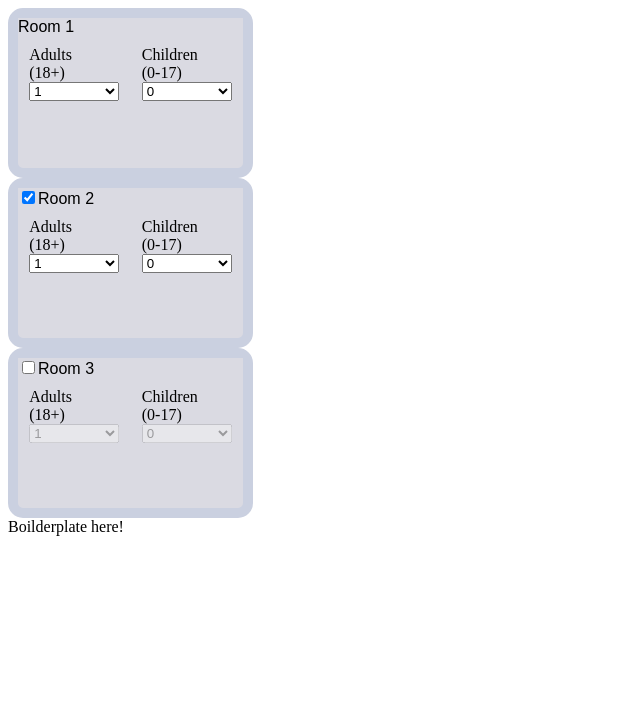
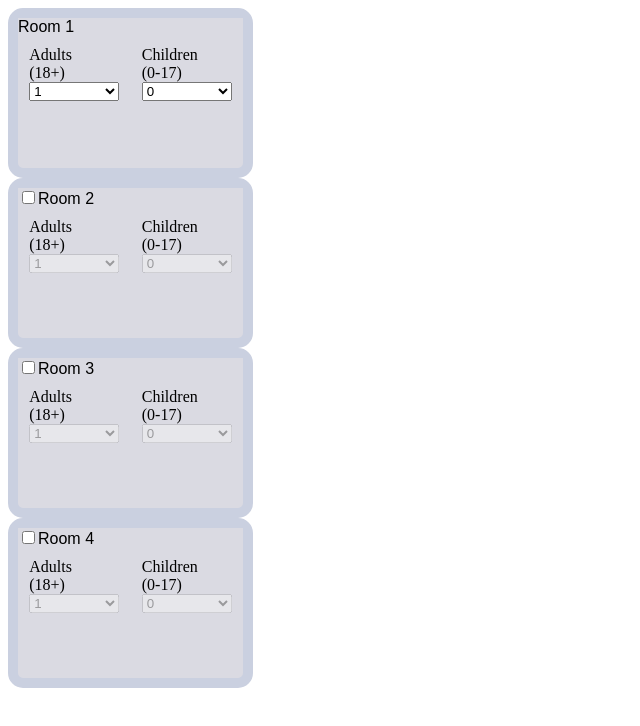
Before and after one commit to thodges314/assessment-part-two, a Next.js app: page / in a window 1280 px wide. Shown: the top 726 px of the page, without its empty margins (0-640 px from the left). Built offline with nearby package versions, Linux system fonts and the light colour scheme.

Commit message:
starting point

```diff
--- a/components/RoomBox/RoomBox.js
+++ b/components/RoomBox/RoomBox.js
@@ -1,6 +1,6 @@
 const header = (number, active, onCheck) => (
 	<div id='header'>
-		{(number > 1) && <input type='checkbox' checked={active}/>}
+		{(number > 1) && <input type='checkbox' checked={active || false}/>}
 		Room {number}
 		<style jsx>{`
 		#header {
@@ -39,8 +39,8 @@ const RoomBox = ({number, active, adults, children, onChange, onCheck}) => {
 		<div id = 'wrapper'>
 			{header(number, active, onCheck)}
 			<div id='selectors'>
-				{selector(active, adults, {lineOne: 'Adults', lineTwo:'(18+)'}, [1, 2])}
-				{selector(active, children, {lineOne: 'Children', lineTwo:'(0-17)'}, [0, 1, 2])}
+				{selector(active, adults ||1, {lineOne: 'Adults', lineTwo:'(18+)'}, [1, 2], onChange)}
+				{selector(active, children || 0, {lineOne: 'Children', lineTwo:'(0-17)'}, [0, 1, 2], onChange)}
 			</div>
 			<style jsx>{`
 			#wrapper {
--- a/pages/index.js
+++ b/pages/index.js
@@ -1,16 +1,33 @@
+import {Component} from 'react'
 import {RoomBox} from '../components'
 
-export default () => <div>
-	<RoomBox
-		active
-		number = '1'
-	/>
-	<RoomBox
-		active
-		number='2'
-	/>
-	<RoomBox
-		number='3'
-	/>
-	Boilderplate here!
-	</div>
+class Selectors extends Component {
+	state = {
+		data: [{
+			adults: 1,
+			children: 0
+		}]
+	}
+
+	render () {
+		const {data} = this.state
+		let boxesArray = []
+
+		for(let i = 0; i < 4; i++) {
+			boxesArray.push(
+				<RoomBox
+					active = {i < data.length}
+					number = {i + 1}
+				/>
+			)
+		}
+
+		console.log(boxesArray)
+
+		return(
+			<div>{boxesArray}</div>
+		)
+	}
+}
+
+export default Selectors
```
